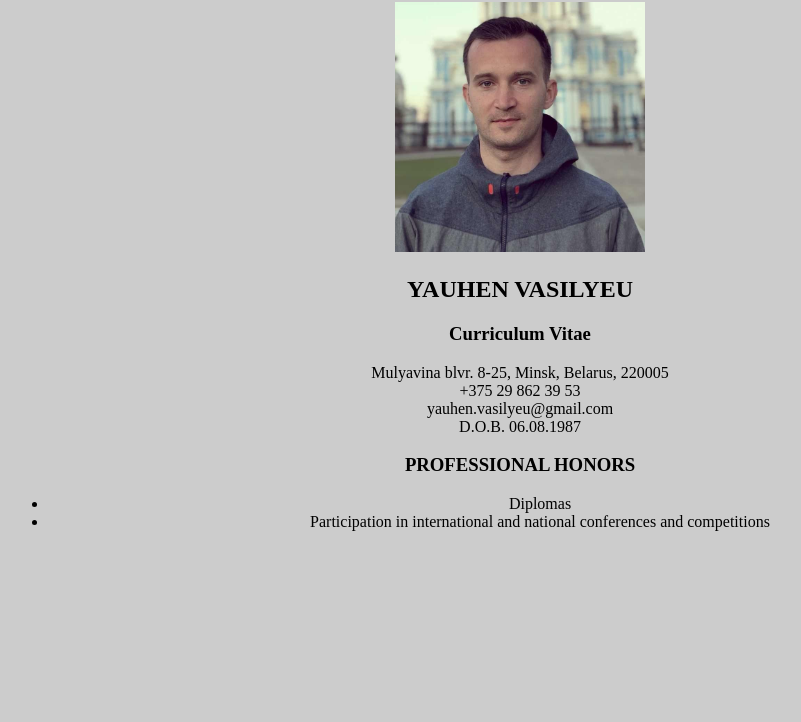
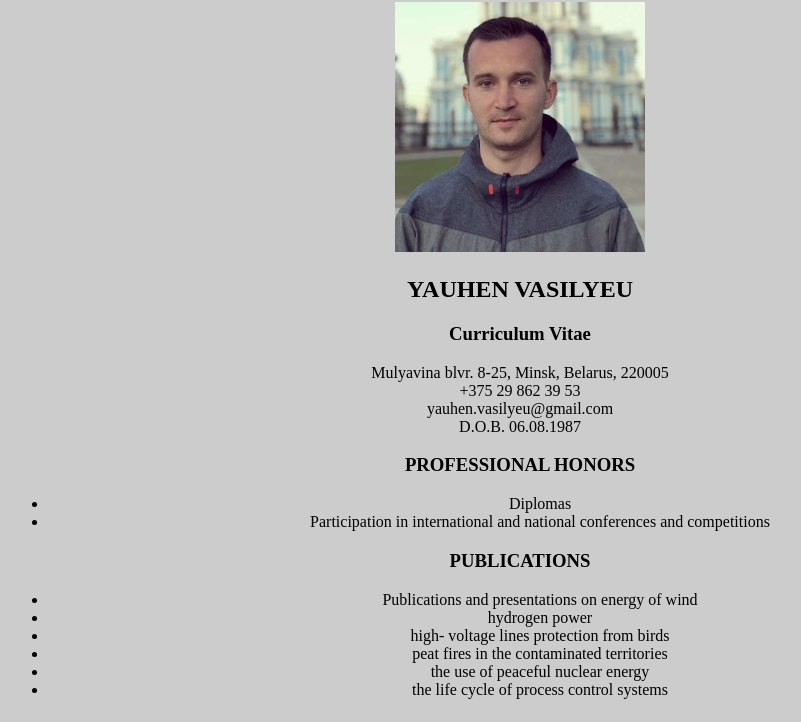
Before and after one commit to yauhen87/rsschool-2019Q1-cv, a plain HTML site: page index.html in a window 1280 px wide. Shown: the part 78-800 px from the top of the page, without its empty margins (0-801 px from the left). Drawn offline with Linux system fonts and the light colour scheme.

Commit message:
feat: add publications in index.html

```diff
--- a/index.html
+++ b/index.html
@@ -30,6 +30,20 @@
           </ul>
         </article>
       </section>
+      <section class="info">
+        <article class="publications">
+          <h3>PUBLICATIONS</h3>
+          <ul>
+            <li>Publications and presentations on
+              energy of wind</li>
+              <li>hydrogen power</li>
+              <li>high- voltage lines protection from birds</li>
+              <li>peat fires in the contaminated territories</li>
+              <li>the use of peaceful nuclear energy</li>
+              <li>the life cycle of process control systems</li>
+          </ul>
+        </article>
+      </section>
     </main>
     <footer>
 
```
